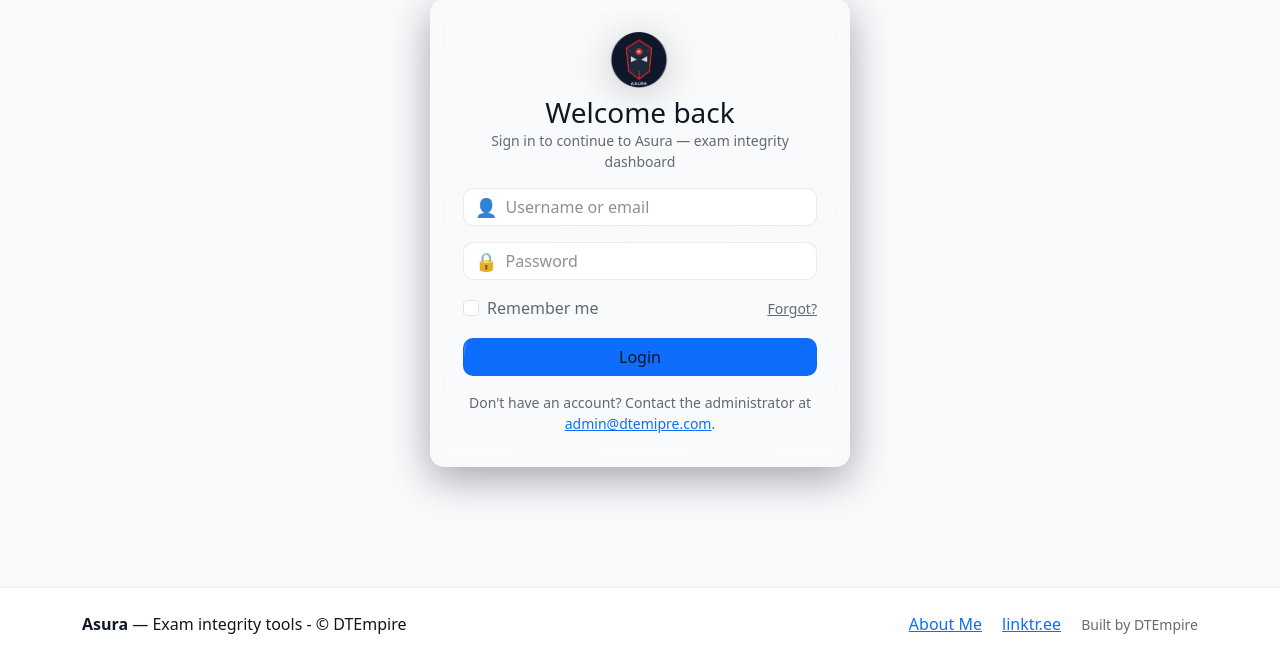
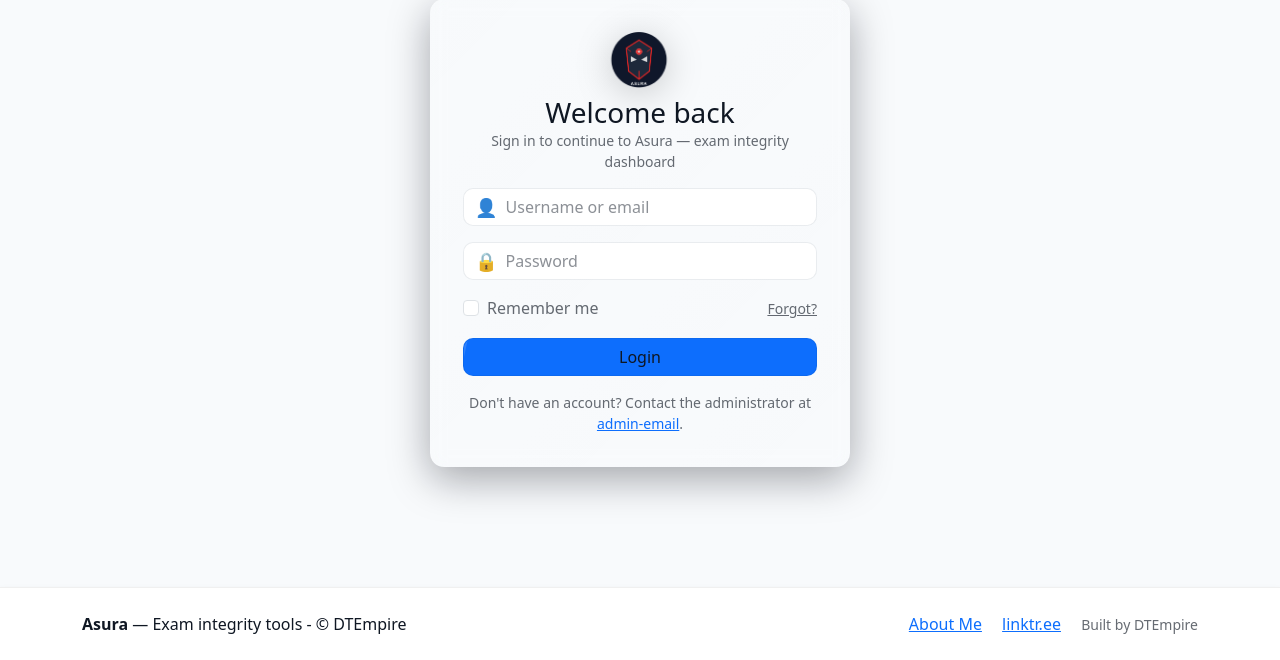
Before and after one commit to hyperdargo/Asura-Anti-Cheat, a Flask app: page /login in a window 1280 px wide. Shown: the part 179-839 px from the top of the page. Run offline with Flask 3, Linux system fonts and the light colour scheme.

Commit message:
Update login.html

```diff
--- a/templates/login.html
+++ b/templates/login.html
@@ -31,7 +31,7 @@
         </div>
       </form>
 
-      <div class="text-center mt-3 small faint">Don't have an account? Contact the administrator at <a href="mailto:admin@dtemipre.com">admin@dtemipre.com</a>.</div>
+      <div class="text-center mt-3 small faint">Don't have an account? Contact the administrator at <a href="mailto:email@ankitgupta.com.nl">admin-email</a>.</div>
     </div>
   </div>
 
```
